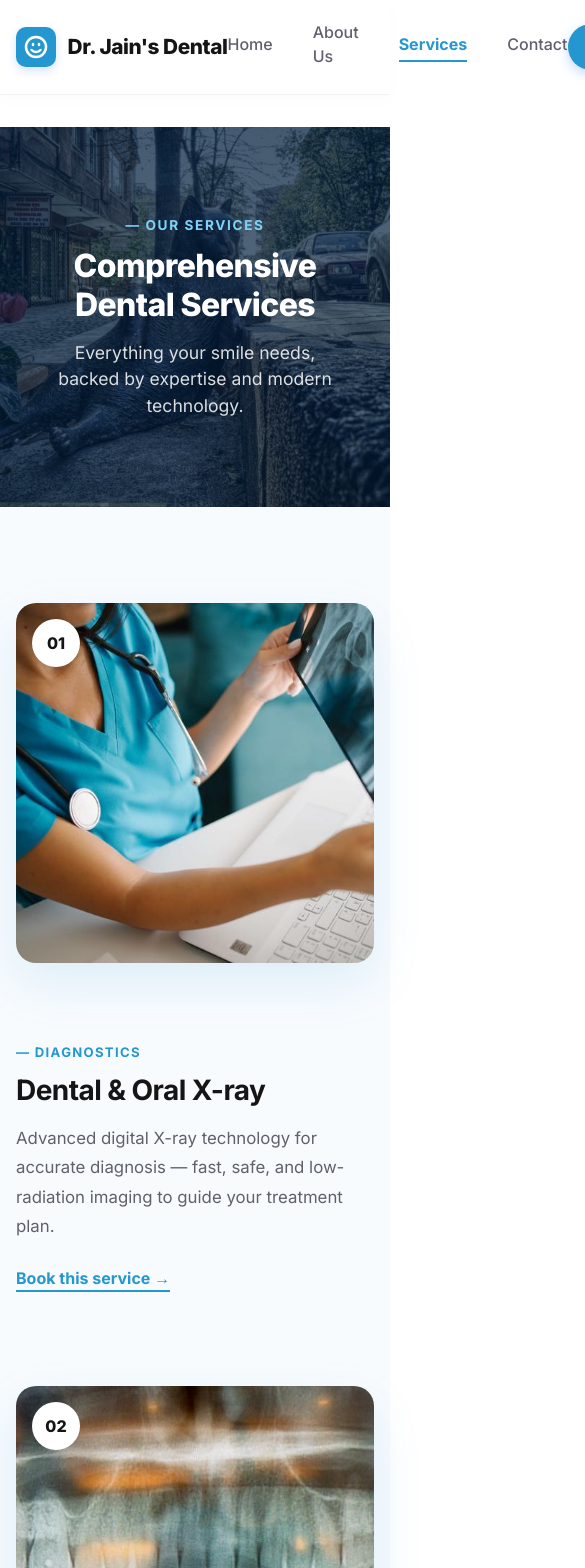
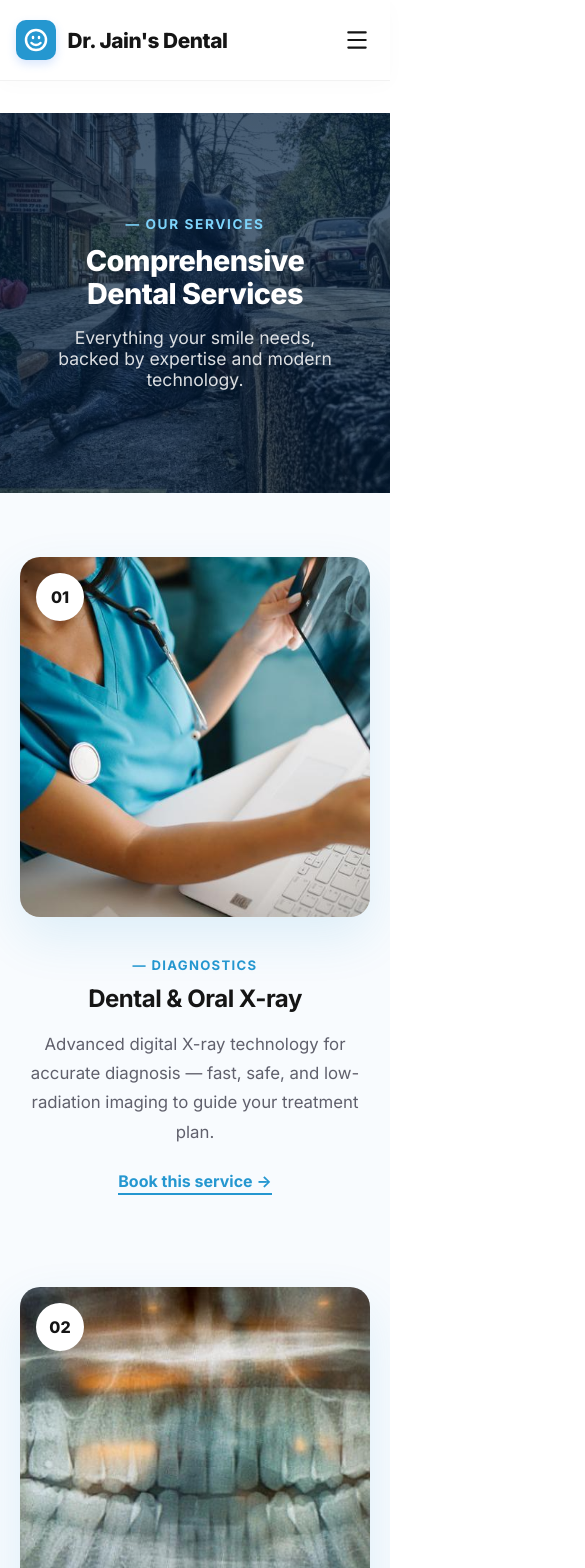
Before and after one commit to bhavyachaturvedi1101-web/Dr-Richa, a React (Vite) app: page /services in a window 390 px wide. Shown: the top 1568 px of the page, 585 px wide, since content can reach past the window. Built offline with nearby package versions, Linux system fonts and the light colour scheme.

Commit message:
fix: global mobile responsiveness via unified index.css

```diff
--- a/src/App.css
+++ b/src/App.css
@@ -1,281 +1 @@
-/* ============================================
-   NAVBAR RESPONSIVE HELPERS
-   ============================================ */
-
-/* Hide hamburger on desktop, show nav links */
-.desktop-nav {
-  display: flex !important;
-}
-.mobile-nav {
-  display: none !important;
-}
-
-/* On mobile: hide desktop nav, show hamburger */
-@media (max-width: 768px) {
-  .desktop-nav {
-    display: none !important;
-  }
-  .mobile-nav {
-    display: flex !important;
-  }
-}
-
-/* ============================================
-   HIGHLIGHT ROWS - MOBILE STACK
-   ============================================ */
-@media (max-width: 768px) {
-  .highlight-row {
-    flex-direction: column !important;
-  }
-}
-
-
-/* ============================================
-   HERO SECTION - MOBILE
-   ============================================ */
-@media (max-width: 768px) {
-  .hero-section {
-    flex-direction: column !important;
-    padding: 3rem 1.5rem !important;
-    gap: 2rem !important;
-  }
-  .hero-title {
-    font-size: 2.2rem !important;
-  }
-}
-
-/* ============================================
-   ABOUT PAGE SPLIT LAYOUT - MOBILE
-   ============================================ */
-@media (max-width: 768px) {
-  .split-block {
-    flex-direction: column !important;
-  }
-  .split-block-reverse {
-    flex-direction: column !important;
-  }
-  .about-image-wrapper {
-    min-height: 280px !important;
-  }
-}
-
-/* ============================================
-   GENERAL CARDS GRIDS - MOBILE
-   ============================================ */
-@media (max-width: 600px) {
-  .highlights-grid {
-    grid-template-columns: 1fr !important;
-  }
-  .awards-grid {
-    grid-template-columns: 1fr !important;
-  }
-}
-
-/* ============================================
-   SECTIONS PADDING - MOBILE
-   ============================================ */
-@media (max-width: 768px) {
-  section {
-    padding-top: 3rem !important;
-    padding-bottom: 3rem !important;
-  }
-}
-
-/* ============================================
-   FONT SIZES - MOBILE
-   ============================================ */
-@media (max-width: 768px) {
-  h1 {
-    font-size: 2rem !important;
-    line-height: 1.2 !important;
-  }
-  h2 {
-    font-size: 1.75rem !important;
-  }
-}
-
-/* ============================================
-   FOOTER - MOBILE
-   ============================================ */
-@media (max-width: 600px) {
-  .footer-container {
-    flex-direction: column !important;
-    gap: 2rem !important;
-  }
-}
-
-/* ============================================
-   CONTACT PAGE - MOBILE
-   ============================================ */
-@media (max-width: 768px) {
-  .contact-grid {
-    grid-template-columns: 1fr !important;
-  }
-}
-
-
-.hero {
-  position: relative;
-
-  .base,
-  .framework,
-  .vite {
-    inset-inline: 0;
-    margin: 0 auto;
-  }
-
-  .base {
-    width: 170px;
-    position: relative;
-    z-index: 0;
-  }
-
-  .framework,
-  .vite {
-    position: absolute;
-  }
-
-  .framework {
-    z-index: 1;
-    top: 34px;
-    height: 28px;
-    transform: perspective(2000px) rotateZ(300deg) rotateX(44deg) rotateY(39deg)
-      scale(1.4);
-  }
-
-  .vite {
-    z-index: 0;
-    top: 107px;
-    height: 26px;
-    width: auto;
-    transform: perspective(2000px) rotateZ(300deg) rotateX(40deg) rotateY(39deg)
-      scale(0.8);
-  }
-}
-
-#center {
-  display: flex;
-  flex-direction: column;
-  gap: 25px;
-  place-content: center;
-  place-items: center;
-  flex-grow: 1;
-
-  @media (max-width: 1024px) {
-    padding: 32px 20px 24px;
-    gap: 18px;
-  }
-}
-
-#next-steps {
-  display: flex;
-  border-top: 1px solid var(--border);
-  text-align: left;
-
-  & > div {
-    flex: 1 1 0;
-    padding: 32px;
-    @media (max-width: 1024px) {
-      padding: 24px 20px;
-    }
-  }
-
-  .icon {
-    margin-bottom: 16px;
-    width: 22px;
-    height: 22px;
-  }
-
-  @media (max-width: 1024px) {
-    flex-direction: column;
-    text-align: center;
-  }
-}
-
-#docs {
-  border-right: 1px solid var(--border);
-
-  @media (max-width: 1024px) {
-    border-right: none;
-    border-bottom: 1px solid var(--border);
-  }
-}
-
-#next-steps ul {
-  list-style: none;
-  padding: 0;
-  display: flex;
-  gap: 8px;
-  margin: 32px 0 0;
-
-  .logo {
-    height: 18px;
-  }
-
-  a {
-    color: var(--text-h);
-    font-size: 16px;
-    border-radius: 6px;
-    background: var(--social-bg);
-    display: flex;
-    padding: 6px 12px;
-    align-items: center;
-    gap: 8px;
-    text-decoration: none;
-    transition: box-shadow 0.3s;
-
-    &:hover {
-      box-shadow: var(--shadow);
-    }
-    .button-icon {
-      height: 18px;
-      width: 18px;
-    }
-  }
-
-  @media (max-width: 1024px) {
-    margin-top: 20px;
-    flex-wrap: wrap;
-    justify-content: center;
-
-    li {
-      flex: 1 1 calc(50% - 8px);
-    }
-
-    a {
-      width: 100%;
-      justify-content: center;
-      box-sizing: border-box;
-    }
-  }
-}
-
-#spacer {
-  height: 88px;
-  border-top: 1px solid var(--border);
-  @media (max-width: 1024px) {
-    height: 48px;
-  }
-}
-
-.ticks {
-  position: relative;
-  width: 100%;
-
-  &::before,
-  &::after {
-    content: '';
-    position: absolute;
-    top: -4.5px;
-    border: 5px solid transparent;
-  }
-
-  &::before {
-    left: 0;
-    border-left-color: var(--border);
-  }
-  &::after {
-    right: 0;
-    border-right-color: var(--border);
-  }
-}
+/* App.css is intentionally left empty. All global and responsive styles are handled in index.css */
--- a/src/components/Hero.jsx
+++ b/src/components/Hero.jsx
@@ -81,7 +81,7 @@ export default function Hero() {
 
       {/* ── STATS BAR ── */}
       <section style={styles.statsBar}>
-        <div style={styles.statsContainer}>
+        <div style={styles.statsContainer} className="stats-grid">
           {[
             { num: '4+', label: 'Years of Experience' },
             { num: '24/7', label: 'Emergency Services' },
--- a/src/components/Services.jsx
+++ b/src/components/Services.jsx
@@ -78,7 +78,7 @@ export default function Services() {
                   {svc.isEmergency ? (
                     <div style={styles.emergencyCard}>
                       <div style={styles.emergencyInner}>
-                        <span style={styles.emergencyNum}>24/7</span>
+                        <span style={styles.emergencyNum} className="emergency-num">24/7</span>
                         <span style={styles.emergencyLabel}>Always Available</span>
                         <div style={styles.emergencyDots}>
                           <span style={styles.dot} />
--- a/src/index.css
+++ b/src/index.css
@@ -1,111 +1,91 @@
 @import url('https://fonts.googleapis.com/css2?family=Inter:wght@400;500;600;700;800&display=swap');
 
+/* ============================================
+   CSS VARIABLES
+   ============================================ */
 :root {
   --brand-surgical-blue: #2597d0;
-  --accent-sky-gradient: linear-gradient(180deg, #779bc1 0%, #9abfda 58%, #cbdcec 100%);
-  --neutral-obsidian: #070709;
   --neutral-ink: #151515;
   --neutral-charcoal: #60606c;
-  --neutral-slate: #8b8b8b;
-  --neutral-sky-tint: #d7e6f5;
-  --neutral-cloud-gray: #f5f5f5;
   --neutral-paper-white: #ffffff;
-
-  --font-inter: 'Inter', sans-serif;
+  --neutral-cloud-gray: #f3f4f6;
+  --neutral-obsidian: #07080a;
+  --neutral-slate: #9ca3af;
+  --neutral-sky-tint: #e8f4fd;
+  --brand-trust-green: #10b981;
 }
 
-* {
-  box-sizing: border-box;
-  margin: 0;
-  padding: 0;
-}
-
+/* ============================================
+   GLOBAL RESET & BASE
+   ============================================ */
+*, *::before, *::after { box-sizing: border-box; margin: 0; padding: 0; }
+html { scroll-behavior: smooth; }
 body {
-  font-family: var(--font-inter);
-  background-color: var(--neutral-paper-white);
-  color: var(--neutral-charcoal);
-  line-height: 1.5;
+  font-family: 'Inter', -apple-system, BlinkMacSystemFont, sans-serif;
+  color: var(--neutral-ink);
+  background: #ffffff;
   -webkit-font-smoothing: antialiased;
   overflow-x: hidden;
 }
+img { max-width: 100%; display: block; }
+a { color: inherit; }
 
-h1, h2, h3, h4, h5, h6 {
-  color: var(--neutral-ink);
-  letter-spacing: -0.04em;
-  font-weight: 600;
+/* ============================================
+   NAVBAR
+   ============================================ */
+.desktop-nav { display: flex !important; }
+.mobile-nav  { display: none  !important; }
+
+@media (max-width: 768px) {
+  .desktop-nav { display: none  !important; }
+  .mobile-nav  { display: flex  !important; }
 }
-
-a {
-  text-decoration: none;
-  color: inherit;
-}
-
-button {
-  font-family: inherit;
-}
-
-img {
-  max-width: 100%;
-  height: auto;
+.mobile-menu-open {
+  position: fixed;
+  top: 70px;
+  left: 0;
+  right: 0;
+  background: #ffffff;
+  padding: 1.5rem;
+  z-index: 999;
+  box-shadow: 0 8px 30px rgba(0,0,0,0.1);
+  display: flex;
+  flex-direction: column;
+  gap: 0.5rem;
 }
 
 /* ============================================
-   HERO SECTION - MOBILE
+   FLEX LAYOUTS TO VERTICAL STACK (Mobile overrides)
    ============================================ */
-@media (max-width: 768px) {
-  /* Hero */
-  section[style*="min-height: 80vh"] {
-    padding: 3rem 1.5rem !important;
-    gap: 2rem !important;
+@media (max-width: 900px) {
+  .highlight-row,
+  .split-block,
+  .footer-container {
+    flex-direction: column !important;
+    gap: 2.5rem !important;
+    text-align: center !important;
+  }
+
+  .highlight-row > div,
+  .split-block > div {
+    flex: 1 1 100% !important;
+    width: 100% !important;
   }
 }
 
 /* ============================================
-   GLOBAL SECTION PADDING - MOBILE
+   SECTION PADDING & FONT SCALING (Mobile)
    ============================================ */
 @media (max-width: 768px) {
-  section {
-    padding-left: 1rem !important;
-    padding-right: 1rem !important;
+  section, footer > div {
+    padding-left: 1.25rem !important;
+    padding-right: 1.25rem !important;
+    padding-top: 4rem !important;
+    padding-bottom: 4rem !important;
   }
 
-  h1 {
-    font-size: 2rem !important;
-    line-height: 1.2 !important;
-  }
-
-  h2 {
-    font-size: 1.75rem !important;
-  }
-
-  h3 {
-    font-size: 1.1rem !important;
+  /* Make 24/7 emergency card font responsive */
+  .emergency-num {
+    font-size: clamp(3rem, 15vw, 7rem) !important;
   }
 }
-
-/* ============================================
-   ABOUT PAGE - MOBILE
-   ============================================ */
-@media (max-width: 768px) {
-  /* Split layout blocks go column */
-  div[style*="splitBlock"] {
-    flex-direction: column !important;
-  }
-
-  div[style*="bannerBlock"] {
-    padding: 2rem 1.5rem !important;
-  }
-}
-
-/* ============================================
-   HIGHLIGHTS SECTION - MOBILE
-   ============================================ */
-@media (max-width: 600px) {
-  div[style*="highlightsGrid"] {
-    grid-template-columns: 1fr !important;
-  }
-}
-
-/* ============================================
-   MOBILE NAV - handled in Navbar.jsx
-   ============================================ */
```
